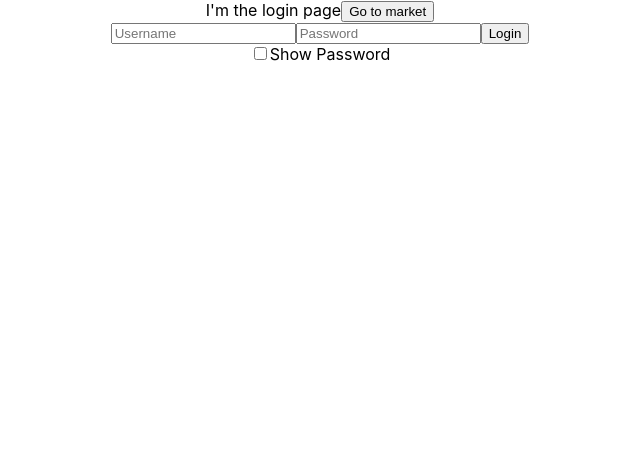
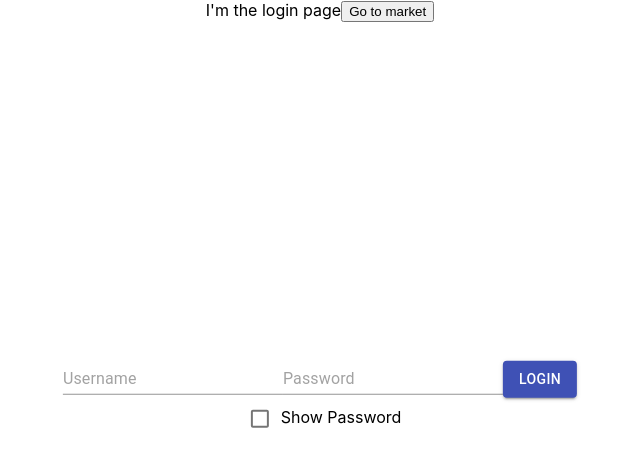
Before and after one commit to Falanke21/REM-demo-website, a React (Create React App) app in the folder fgnb/: page / in a window 1280 px wide. Shown: the top 466 px of the page, without its empty margins (320-960 px from the left). Built offline with nearby package versions, Linux system fonts and the light colour scheme.

Commit message:
add some style to AuthForm

```diff
--- a/fgnb/package.json
+++ b/fgnb/package.json
@@ -3,6 +3,7 @@
   "version": "0.1.0",
   "private": true,
   "dependencies": {
+    "@material-ui/core": "^4.5.1",
     "react": "^16.10.2",
     "react-dom": "^16.10.2",
     "react-router-dom": "^5.1.2",
--- /dev/null
+++ b/fgnb/src/AuthForm.css
@@ -0,0 +1,6 @@
+.main-container {
+    position: absolute;
+    top: 50%;
+    left: 50%;
+    transform: translate(-50%, -50%);
+}
--- a/fgnb/src/AuthForm.js
+++ b/fgnb/src/AuthForm.js
@@ -1,4 +1,9 @@
 import React from 'react';
+import Button from '@material-ui/core/Button';
+import Input from '@material-ui/core/Input';
+import Checkbox from '@material-ui/core/Checkbox';
+
+import './AuthForm.css'
 
 class AuthForm extends React.Component {
   togglePasswordMask = () => {
@@ -12,16 +17,17 @@ class AuthForm extends React.Component {
 
   render() {
     return (
-      <div>
+      <div className="main-container">
         <div>
-          <input
+          <Input
             name='username'
             value={this.props.username}
             onChange={this.props.handleChange}
             type='text'
             placeholder='Username'
           />
-          <input
+
+          <Input
             id='passInput'
             name='password'
             value={this.props.password}
@@ -29,13 +35,15 @@ class AuthForm extends React.Component {
             type='password'
             placeholder='Password'
           />
-          <button
+
+          <Button variant="contained" color="primary"
             onClick={this.props.checkAuth}>
             Login
-          </button>
+          </Button>
         </div>
+
         <div>
-          <input
+          <Checkbox
             type='checkbox'
             onClick={this.togglePasswordMask}
           />
```
Also changed, not shown: 1 other file (tests, documents, lock files or other folders).
